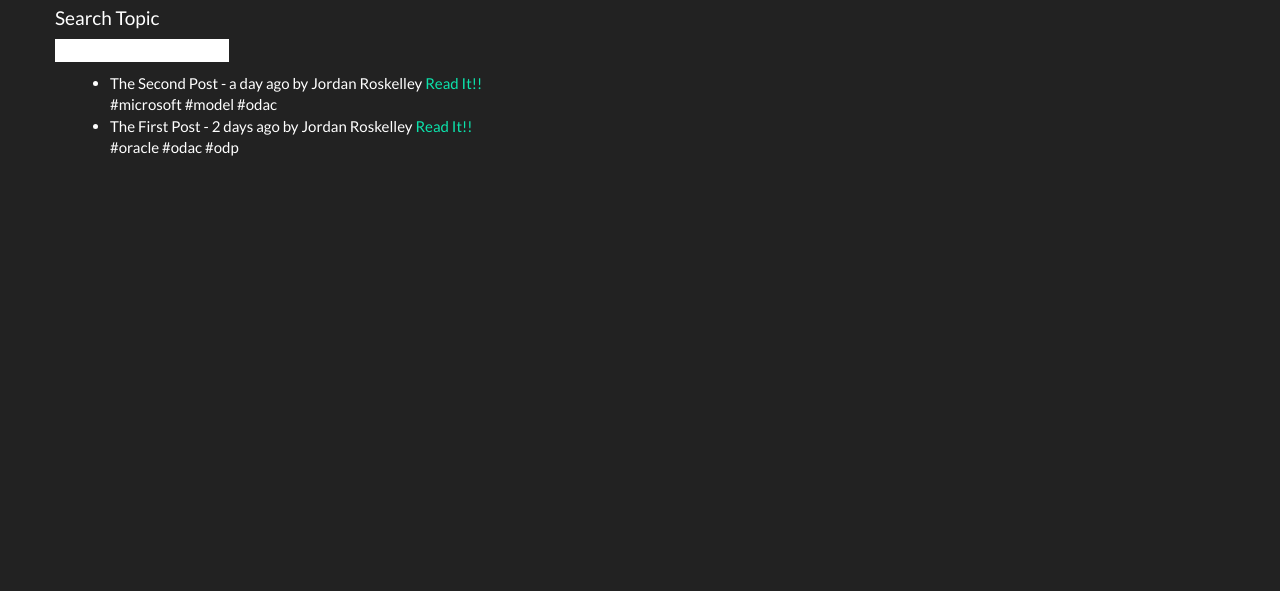
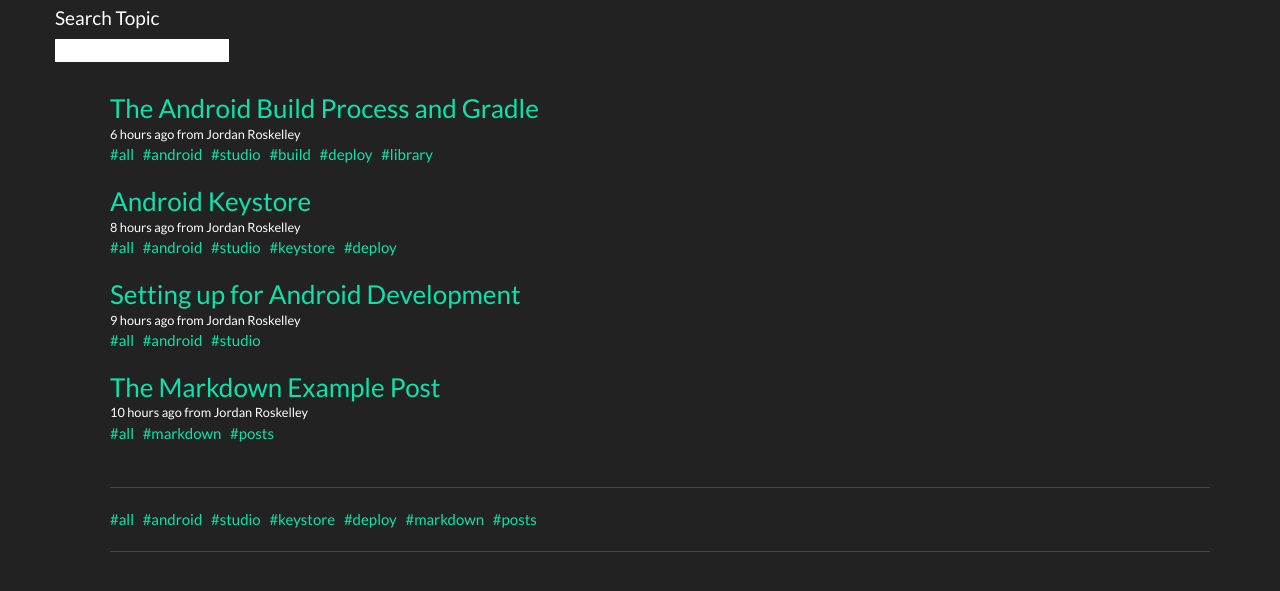
Before and after one commit to jordanroskelley/jordanroskelley.github.io, a plain HTML site: page index.html in a window 1280 px wide. Shown: the part 63-654 px from the top of the page. Drawn offline with Linux system fonts and the light colour scheme.

Commit message:
Wrote some posts, added tag stuff to home (will still need some TLC)

```diff
--- a/js/app.js
+++ b/js/app.js
@@ -29,6 +29,44 @@ angular.module('myApp', [
         return $sce.trustAsHtml(html);
     };
 })
+.filter('unique', function () {
+	return function (items, filterOn) {
+		if (filterOn === false) {
+			return items;
+		}
+
+		if ((filterOn || angular.isUndefined(filterOn)) && angular.isArray(items)) {
+			var hashCheck = {}, newItems = [];
+
+			var extractValueToCompare = function (item) {
+				if (angular.isObject(item) && angular.isString(filterOn)) {
+					return item[filterOn];
+				} else {
+					return item;
+				}
+			};
+
+			angular.forEach(items, function (item) {
+				var valueToCheck, isDuplicate = false;
+
+				for (var i = 0; i < newItems.length; i++) {
+					if (angular.equals(extractValueToCompare(newItems[i]), extractValueToCompare(item))) {
+						isDuplicate = true;
+						break;
+					}
+				}
+
+				if (!isDuplicate) {
+					newItems.push(item);
+				}
+			});
+
+			items = newItems;
+		}
+
+		return items;
+	};
+})
 /************************************************************
  * Routes
  ************************************************************/
--- a/js/controllers.js
+++ b/js/controllers.js
@@ -14,6 +14,7 @@ angular.module('myApp.controllers', [])
 	$http.get(url)
 		.success(function(data) {
 			$scope.posts = data.posts;
+			$scope.tags = data.alltags;
 		})
 		.error(function(data, status) {
 			console.log('error');
--- a/partials/home.html
+++ b/partials/home.html
@@ -7,12 +7,18 @@
 		</li>
 	</ul>
 </div>
+<br>
+<ul>
+	<li ng-repeat="post in posts | filter: { tags: tagFilter } | orderBy:'-created'" style='list-style-type: none;'>
+		<a href='/#/{{ post.file }}'><h3 style="margin:0px">{{ post.title }}</h3></a>
+		<small>{{ post.created | ago }} from {{ post.author }}</small>
+		<br>
+		<a ng-repeat="tag in post.tags" ng-click="updateSearch(tag)" href=''>#{{ tag }}&nbsp;&nbsp;&nbsp;</a>
+		<br>
+		<br>
+	</li>
 
-<ul>
-	<li ng-repeat="post in posts | filter: { tags: tagFilter } | orderBy:'-created'">
-		<span>{{ post.title }} - {{ post.created | ago }} by {{ post.author }}</span>
-		<a href='/#/{{ post.file }}'>Read It!!</a>
-		<br>
-		<span ng-repeat="tag in post.tags" ng-click="updateSearch(tag)">#{{ tag }} </span>
-	</li>
+	<hr>
+	<a ng-repeat="tag in tags | orderBy: tag" ng-click="updateSearch(tag)" href=''>#{{ tag }}&nbsp;&nbsp;&nbsp;</a>
+	<hr>
 </ul>
--- a/posts.json
+++ b/posts.json
@@ -1,16 +1,33 @@
 {"posts":[
 	{
-		"title":	"The First Post",
+		"title":	"The Markdown Example Post",
 		"author":	"Jordan Roskelley",
-		"created":	"2014-07-31 8:00 am",
-		"file":		"posts/post1.md",
-		"tags":		["oracle", "odac", "odp"]
+		"created":	"2014-08-01 13:00",
+		"file":		"posts/2014-08-01_Markdown.md",
+		"tags":		["all", "markdown", "posts"]
 	},
 	{
-		"title":	"The Second Post",
+		"title":	"Setting up for Android Development",
 		"author":	"Jordan Roskelley",
-		"created":	"2014-08-01 8:00 am",
-		"file":		"posts/post2.md",
-		"tags":		["microsoft", "model", "odac"]
+		"created":	"2014-08-01 14:00",
+		"file":		"posts/2014-08-01_Android_Setup.md",
+		"tags":		["all", "android", "studio"]
+	},
+	{
+		"title":	"Android Keystore",
+		"author":	"Jordan Roskelley",
+		"created":	"2014-08-01 15:00",
+		"file":		"posts/2014-08-01_Android_Keystore.md",
+		"tags":		["all", "android", "studio", "keystore", "deploy"]
+	},
+	{
+		"title":	"The Android Build Process and Gradle",
+		"author":	"Jordan Roskelley",
+		"created":	"2014-08-01 17:00",
+		"file":		"posts/2014-08-01_Android_Gradle.md",
+		"tags":		["all", "android", "studio", "build", "deploy", "library"]
 	}
+],
+"alltags":[
+	"all", "android", "studio", "keystore", "deploy", "markdown", "posts"
 ]}
```
Also changed, not shown: assets/2014-08-01/developer_options.jpg (added), assets/2014-08-01/megaman.jpg (added), 6 other files.
